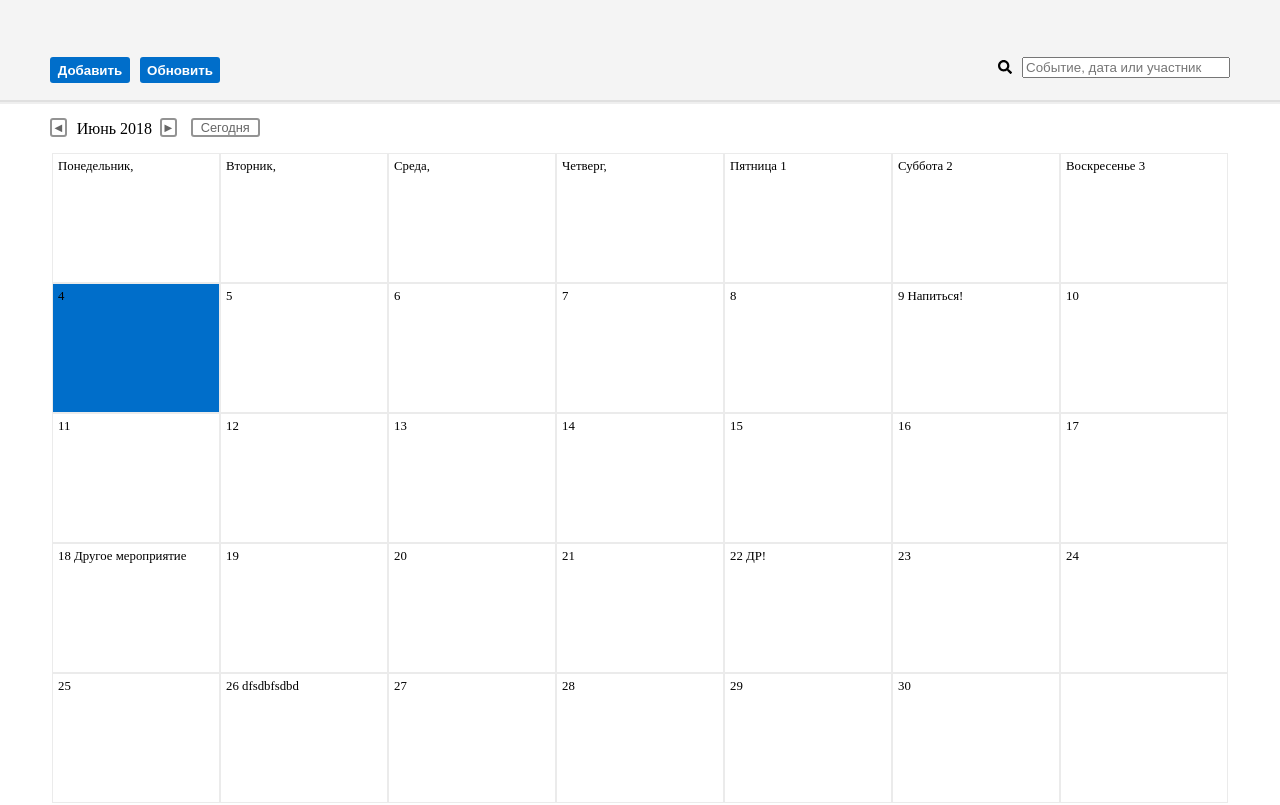
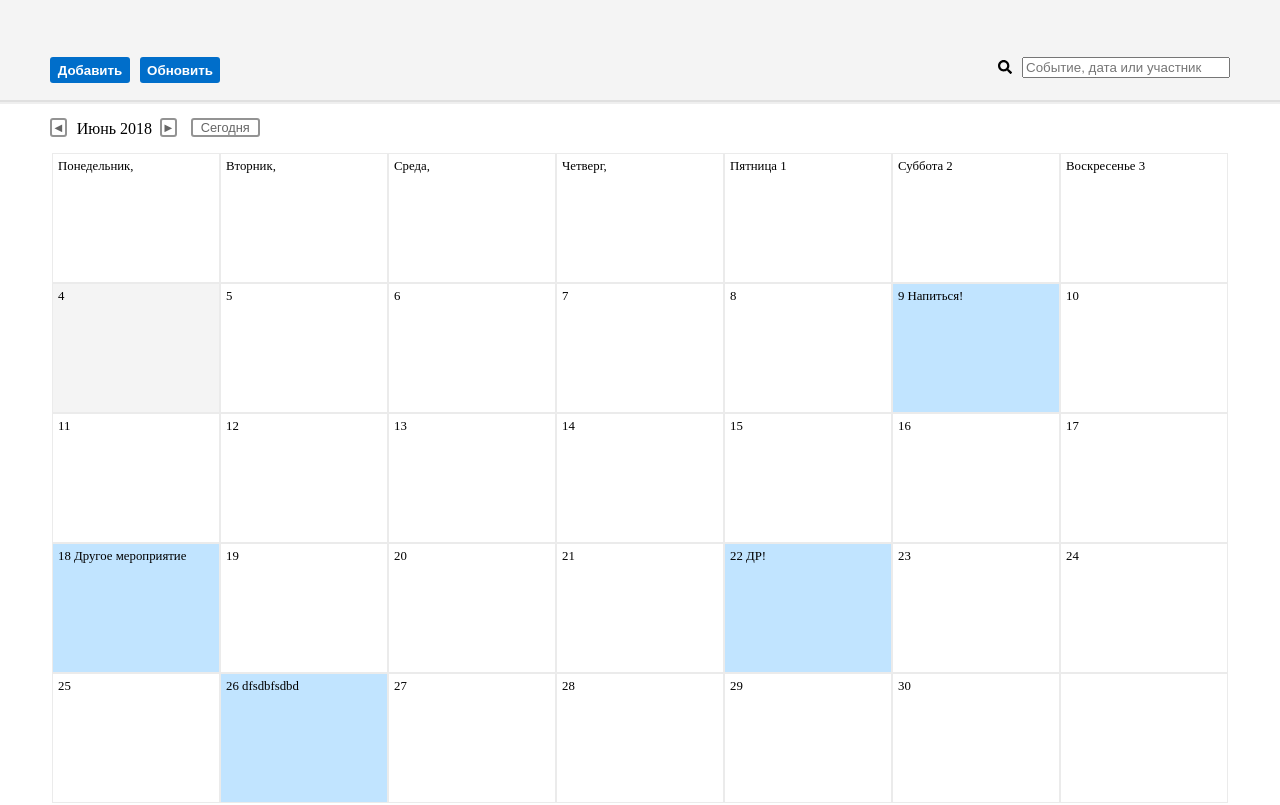
Before and after one commit to koshmaymm/calendar, a plain HTML site: page index.html in a window 1280 px wide. Drawn offline with Linux system fonts and the light colour scheme.

Commit message:
added background color to cell with date

```diff
--- a/style.css
+++ b/style.css
@@ -111,8 +111,6 @@ html {
 
 tr {
     display: flex;
-    /*border-left: 1px solid #ebebeb;
-    border-right: 1px solid #ebebeb;*/
 }
 
 td, .dayNow, .monthNow {
@@ -124,5 +122,9 @@ td, .dayNow, .monthNow {
 }
 
 .dayNow {
-    background-color: #006eca;
+    background-color: #f4f4f4;
 }
+
+.cellWithDate {
+    background-color: #c1e4ff;
+}
```
